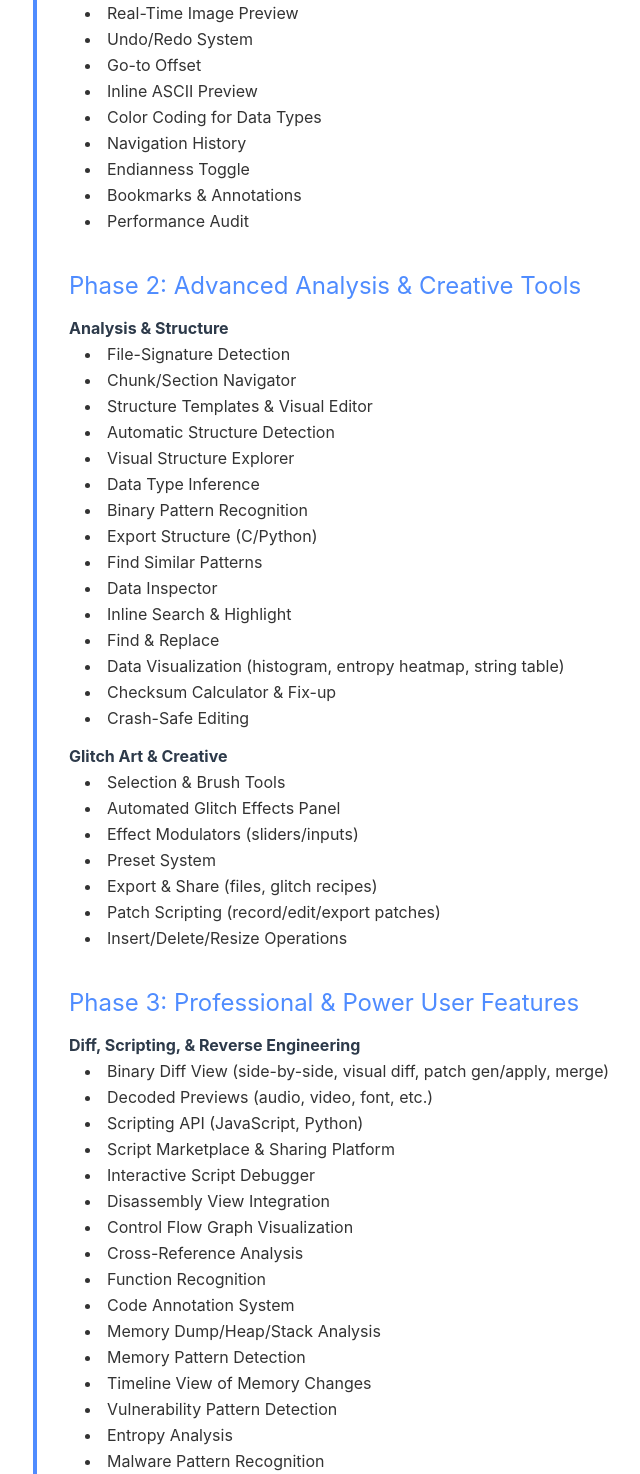
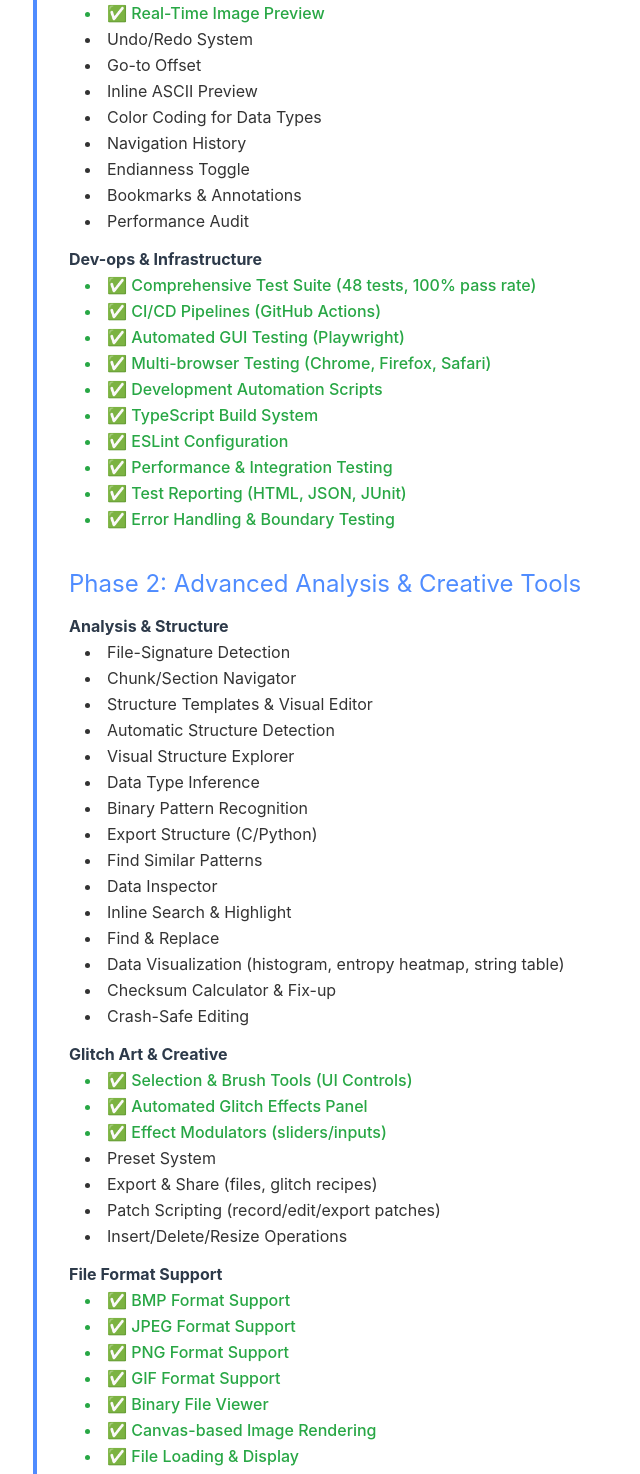
Before and after one commit to glitchartapp/website, a plain HTML site: page roadmap.html in a window 1280 px wide. Shown: the part 286-1760 px from the top of the page, without its empty margins (177-817 px from the left). Drawn offline with Linux system fonts and the light colour scheme.

Commit message:
Update roadmap.html

```diff
--- a/roadmap.html
+++ b/roadmap.html
@@ -53,6 +53,10 @@
             margin-bottom: 6px;
             color: #333;
         }
+        .completed {
+            color: #28a745;
+            font-weight: 500;
+        }
         @media (max-width: 600px) {
             .container { padding: 12px 4px; }
             .timeline { padding-left: 12px; }
@@ -69,7 +73,7 @@
                 <ul class="features">
                     <li>Hexadecimal View (hex + ASCII gutter)</li>
                     <li>Virtual Scrolling (windowing for large files)</li>
-                    <li>Real-Time Image Preview</li>
+                    <li class="completed">✅ Real-Time Image Preview</li>
                     <li>Undo/Redo System</li>
                     <li>Go-to Offset</li>
                     <li>Inline ASCII Preview</li>
@@ -78,6 +82,19 @@
                     <li>Endianness Toggle</li>
                     <li>Bookmarks & Annotations</li>
                     <li>Performance Audit</li>
+                </ul>
+                <div class="theme">Dev-ops & Infrastructure</div>
+                <ul class="features">
+                    <li class="completed">✅ Comprehensive Test Suite (48 tests, 100% pass rate)</li>
+                    <li class="completed">✅ CI/CD Pipelines (GitHub Actions)</li>
+                    <li class="completed">✅ Automated GUI Testing (Playwright)</li>
+                    <li class="completed">✅ Multi-browser Testing (Chrome, Firefox, Safari)</li>
+                    <li class="completed">✅ Development Automation Scripts</li>
+                    <li class="completed">✅ TypeScript Build System</li>
+                    <li class="completed">✅ ESLint Configuration</li>
+                    <li class="completed">✅ Performance & Integration Testing</li>
+                    <li class="completed">✅ Test Reporting (HTML, JSON, JUnit)</li>
+                    <li class="completed">✅ Error Handling & Boundary Testing</li>
                 </ul>
             </div>
             <div class="phase">
@@ -102,13 +119,23 @@
                 </ul>
                 <div class="theme">Glitch Art & Creative</div>
                 <ul class="features">
-                    <li>Selection & Brush Tools</li>
-                    <li>Automated Glitch Effects Panel</li>
-                    <li>Effect Modulators (sliders/inputs)</li>
+                    <li class="completed">✅ Selection & Brush Tools (UI Controls)</li>
+                    <li class="completed">✅ Automated Glitch Effects Panel</li>
+                    <li class="completed">✅ Effect Modulators (sliders/inputs)</li>
                     <li>Preset System</li>
                     <li>Export & Share (files, glitch recipes)</li>
                     <li>Patch Scripting (record/edit/export patches)</li>
                     <li>Insert/Delete/Resize Operations</li>
+                </ul>
+                <div class="theme">File Format Support</div>
+                <ul class="features">
+                    <li class="completed">✅ BMP Format Support</li>
+                    <li class="completed">✅ JPEG Format Support</li>
+                    <li class="completed">✅ PNG Format Support</li>
+                    <li class="completed">✅ GIF Format Support</li>
+                    <li class="completed">✅ Binary File Viewer</li>
+                    <li class="completed">✅ Canvas-based Image Rendering</li>
+                    <li class="completed">✅ File Loading & Display</li>
                 </ul>
             </div>
             <div class="phase">
@@ -148,6 +175,14 @@
                     <li>Remote Development Compatibility</li>
                     <li>Enterprise Telemetry Hooks</li>
                 </ul>
+                <div class="theme">VS Code Integration</div>
+                <ul class="features">
+                    <li class="completed">✅ Custom Editor Provider</li>
+                    <li class="completed">✅ VS Code Extension Framework</li>
+                    <li class="completed">✅ Webview Integration</li>
+                    <li class="completed">✅ File Association & Context Menu</li>
+                    <li class="completed">✅ Extension Packaging & Distribution</li>
+                </ul>
             </div>
             <div class="phase">
                 <div class="phase-title">Phase 4: Community, Collaboration & Accessibility</div>
@@ -163,7 +198,7 @@
                 </ul>
                 <div class="theme">Accessibility & Internationalisation</div>
                 <ul class="features">
-                    <li>Accessibility Improvements (keyboard nav, screen reader, high-contrast)</li>
+                    <li class="completed">✅ Accessibility Improvements (keyboard nav, screen reader, high-contrast)</li>
                     <li>Internationalisation (i18n)</li>
                     <li>Interactive Tutorials</li>
                     <li>Context-Aware Help System</li>
```
